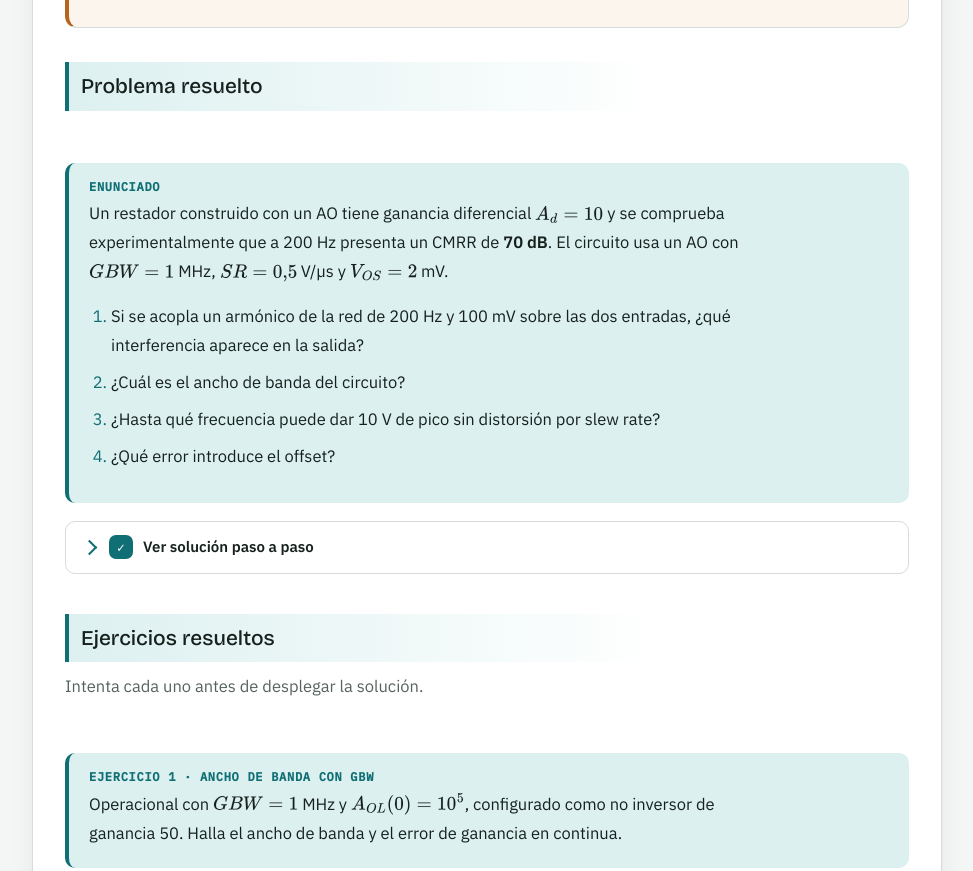
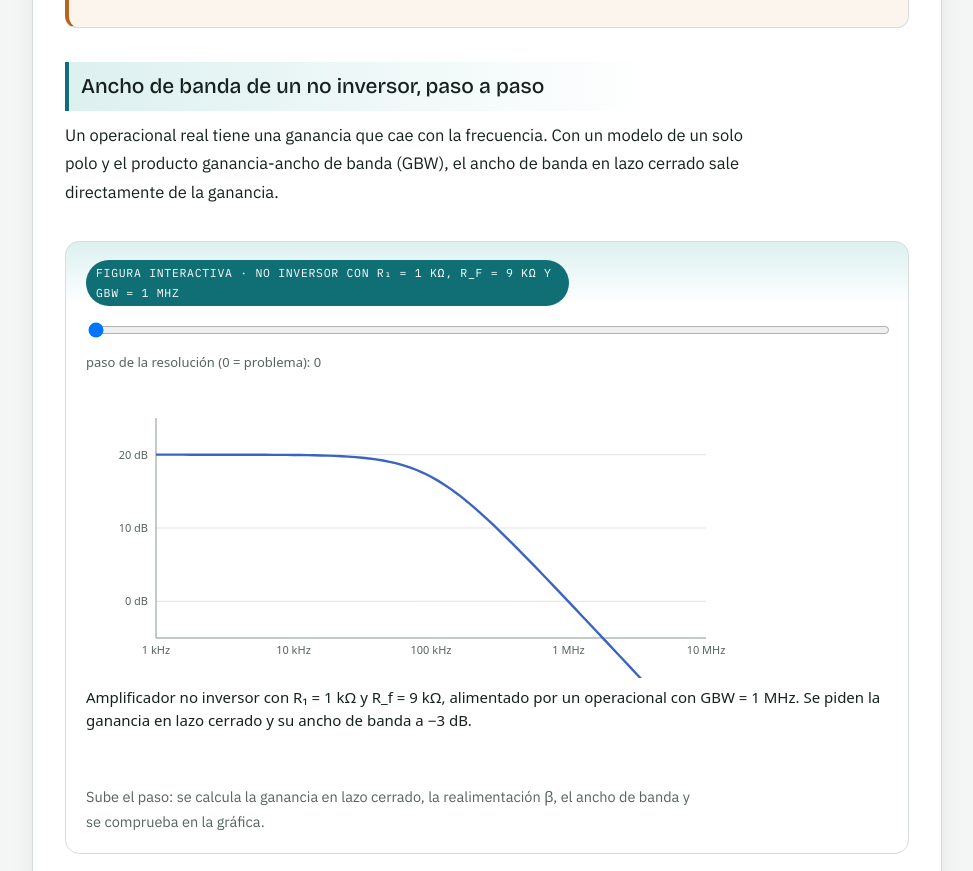
Before and after one commit to helionacon-ui/Electr-nica-Anal-gica, a plain HTML site: page tema-05.html in a window 1280 px wide. Shown: the part 4949-5820 px from the top of the page, without its empty margins (288-1261 px from the left). Drawn offline with nearby package versions, Linux system fonts and the light colour scheme.

Commit message:
Tema 5: ancho de banda de un no inversor paso a paso (figura interactiva)
Co-Authored-By: Claude Haiku 5.5 <noreply@anthropic.com>
Claude-Session: https://claude.ai/code/session_013s7DMYBpC24BhHBw2Uz9jU

```diff
--- a/tema-05.html
+++ b/tema-05.html
@@ -73,6 +73,51 @@ v_{o,\text{error}}=\frac{A_d}{CMRR}\,v_{cm}\]
 <li>Suponer que un CMRR alto del AO basta. En un restador, el CMRR del circuito lo limitan las <b>tolerancias de las resistencias</b>, casi siempre mucho peores que el del AO.</li>
 <li>Despreciar las corrientes de polarización con resistencias de megaohmios. El error crece con el valor de las resistencias.</li>
 </ul></div>
+<h3 id="t5-gbw-paso">Ancho de banda de un no inversor, paso a paso</h3>
+<p>Un operacional real tiene una ganancia que cae con la frecuencia. Con un modelo de un solo polo y el producto ganancia-ancho de banda (GBW), el ancho de banda en lazo cerrado sale directamente de la ganancia.</p>
+<figure class="fig"><p class="ft">Figura interactiva · no inversor con R₁ = 1 kΩ, R_f = 9 kΩ y GBW = 1 MHz</p>
+<div id="gbw-paso" style="font-family:system-ui,sans-serif"><input id="gbw-paso-s" type="range" min="0" max="6" step="1" value="0" style="width:100%"><div id="gbw-paso-l" style="font-size:13px;color:#56635e;margin:4px 0">paso de la resolución (0 = problema): 0</div><canvas id="gbw-paso-c" width="640" height="300" style="width:100%;max-width:640px;height:auto;display:block"></canvas><div id="gbw-paso-t" style="font-size:15px;line-height:1.5;margin-top:8px;min-height:90px"></div></div>
+<figcaption>Sube el paso: se calcula la ganancia en lazo cerrado, la realimentación β, el ancho de banda y se comprueba en la gráfica.</figcaption></figure>
+<div class="box trap"><h4>Trampas típicas</h4><ul><li>Usar la ganancia de lazo abierto como ganancia del amplificador.</li><li>Olvidar que el ancho de banda cae al aumentar la ganancia: el producto es constante.</li><li>Confundir β = R₁/(R₁ + R_f) con R_f/R₁.</li></ul></div>
+<script>
+(function(){
+  var T=[
+   'Amplificador no inversor con R₁ = 1 kΩ y R_f = 9 kΩ, alimentado por un operacional con GBW = 1 MHz. Se piden la ganancia en lazo cerrado y su ancho de banda a −3 dB.',
+   'Ganancia ideal del no inversor: A_cl = 1 + R_f/R₁ = 1 + 9 = 10, es decir, 20 dB.',
+   'Con el modelo de un solo polo, la ganancia de lazo abierto es A_OL(f) = GBW/(jf): cae 20 dB por década. Por eso la ganancia en lazo cerrado no puede ser constante hasta frecuencias altas.',
+   'Realimentación: β = R₁/(R₁ + R_f) = 1/10 = 0,1. Con A_OL grande, A_cl ≈ 1/β = 10, que coincide con el resultado ideal.',
+   'Ancho de banda: el modelo da A_cl(f) = GBW/(jf + β·GBW), así que el polo está en f_c = β·GBW = 0,1 · 1 MHz = 100 kHz. Es exacto para este modelo, y el producto A_cl · f_c = GBW = 1 MHz.',
+   'Comprobación en f_c: |A_cl| = 10/√2 = 7,07, es decir, 17 dB, que es la caída de 3 dB respecto a los 20 dB de la ganancia.',
+   'Comprobación a 1 MHz: |A_cl| ≈ 1, así que la ganancia ya es casi unitaria. Cuanto más ganancia se pida, menor será el ancho de banda.'
+  ];
+  var cv=document.getElementById('gbw-paso-c'), g=cv.getContext('2d'), sl=document.getElementById('gbw-paso-s'),
+      lb=document.getElementById('gbw-paso-l'), tx=document.getElementById('gbw-paso-t');
+  var X0=70,X1=620,Y0=40,Y1=260;                       // eje log f: 1 kHz … 10 MHz; eje dB: −5 … 25
+  function X(f){return X0+(X1-X0)*(Math.log10(f)-3)/4;}
+  function Y(db){return Y1-(Y1-Y0)*(db+5)/30;}
+  function txt(s,x,y,col,sz,al){g.fillStyle=col;g.font=(sz||12)+'px system-ui,sans-serif';g.textAlign=al||'left';g.fillText(s,x,y);}
+  function line(x1,y1,x2,y2,col,w,dash){g.strokeStyle=col;g.lineWidth=w||1;g.setLineDash(dash||[]);g.beginPath();g.moveTo(x1,y1);g.lineTo(x2,y2);g.stroke();g.setLineDash([]);}
+  function gain(f){return 20*Math.log10(1e6/Math.sqrt(f*f+1e10));}  // |A_cl| en dB, GBW = 1 MHz, β = 0,1
+  function draw(p){
+    g.clearRect(0,0,cv.width,cv.height);
+    line(X0,Y1,X1,Y1,'#8a958f',1); line(X0,Y0,X0,Y1,'#8a958f',1);
+    [1e3,1e4,1e5,1e6,1e7].forEach(function(f){ txt(f>=1e6?(f/1e6)+' MHz':(f/1e3)+' kHz',X(f),Y1+16,'#56635e',11,'center'); });
+    [0,10,20].forEach(function(d){ txt(d+' dB',X0-8,Y(d)+4,'#56635e',11,'right'); line(X0,Y(d),X1,Y(d),'rgba(138,149,143,0.25)',1); });
+    g.strokeStyle='#3a63c4';g.lineWidth=2.4;g.setLineDash([]);g.beginPath();
+    for(var k=0;k<=80;k++){var f=Math.pow(10,3+4*k/80), y=Y(gain(f)); k===0?g.moveTo(X(f),y):g.lineTo(X(f),y);}
+    g.stroke();
+    if(p>=1){ line(X0,Y(20),X1,Y(20),'#2c8a52',1.2,[6,4]); txt('A_cl = 10 (20 dB)',X1,Y(20)-6,'#2c8a52',12,'right'); }
+    if(p>=4){ line(X(1e5),Y1,X(1e5),Y(gain(1e5)),'#b4232f',1.2,[4,3]); g.fillStyle='#b4232f';g.beginPath();g.arc(X(1e5),Y(gain(1e5)),4,0,6.283);g.fill();
+      txt('f_c = 100 kHz',X(1e5)+8,Y1-12,'#b4232f',12,'left'); }
+    if(p>=5){ txt('17 dB (−3 dB)',X(1e5)+8,Y(gain(1e5))-8,'#b4232f',11,'left'); }
+    if(p>=6){ g.fillStyle='#b8730c';g.beginPath();g.arc(X(1e6),Y(gain(1e6)),4,0,6.283);g.fill(); txt('≈ 0 dB a 1 MHz',X(1e6)+8,Y(gain(1e6))+14,'#b8730c',11,'left'); }
+    lb.textContent='paso de la resolución (0 = problema): '+p;
+    tx.innerHTML='<div>'+T[p]+'</div>';
+  }
+  sl.addEventListener('input',function(){draw(+sl.value);});
+  draw(0);
+})();
+</script>
 <h3 id="t5-problema">Problema resuelto</h3>
 <div class="prob"><div class="enun"><p class="et">Enunciado</p><p>Un restador construido con un AO tiene ganancia diferencial \(A_d=10\) y se comprueba experimentalmente que a 200 Hz presenta un CMRR de <b>70 dB</b>. El circuito usa un AO con \(GBW=1\) MHz, \(SR=0{,}5\) V/µs y \(V_{OS}=2\) mV.</p>
 <ol><li>Si se acopla un armónico de la red de 200 Hz y 100 mV sobre las dos entradas, ¿qué interferencia aparece en la salida?</li>
```
